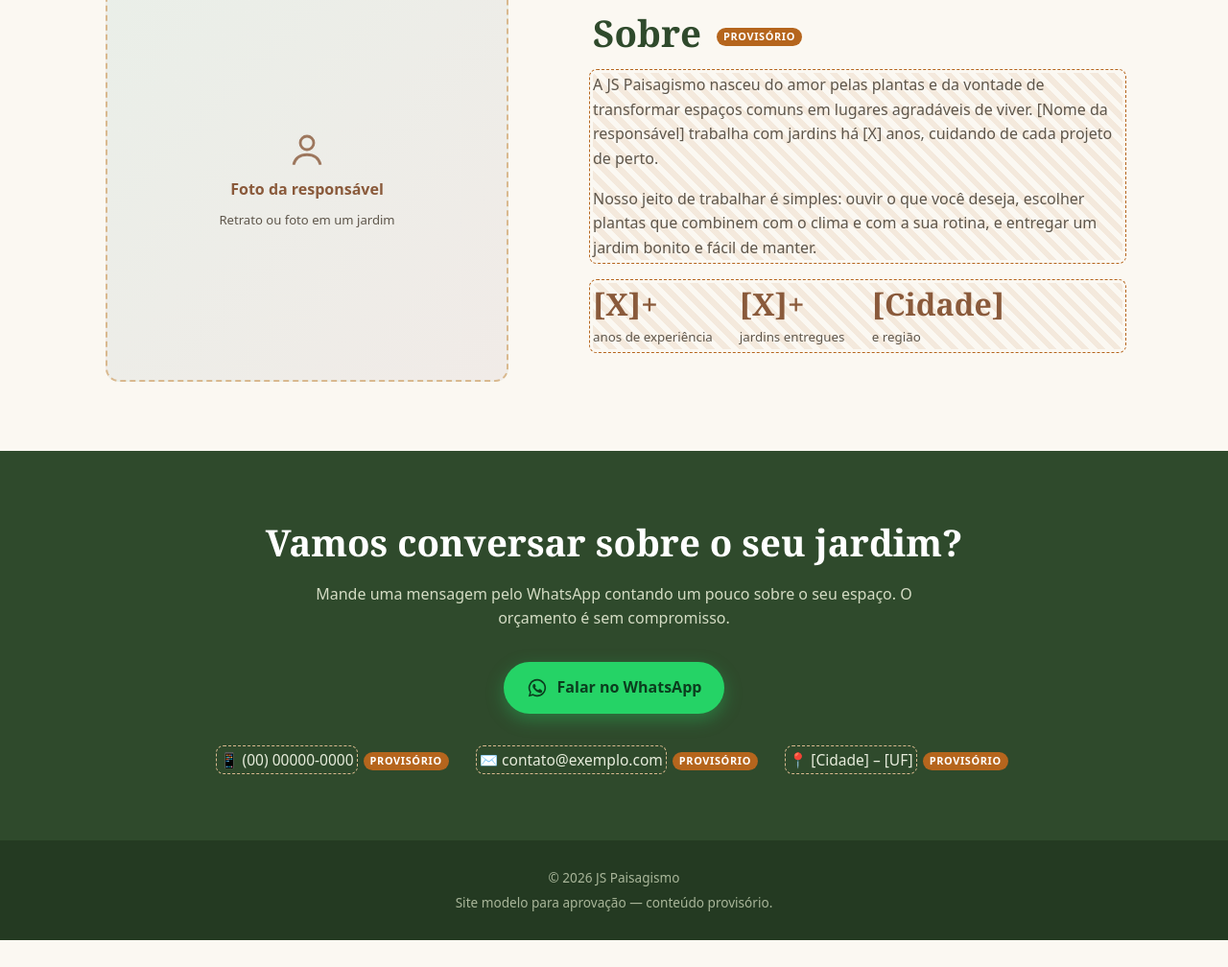
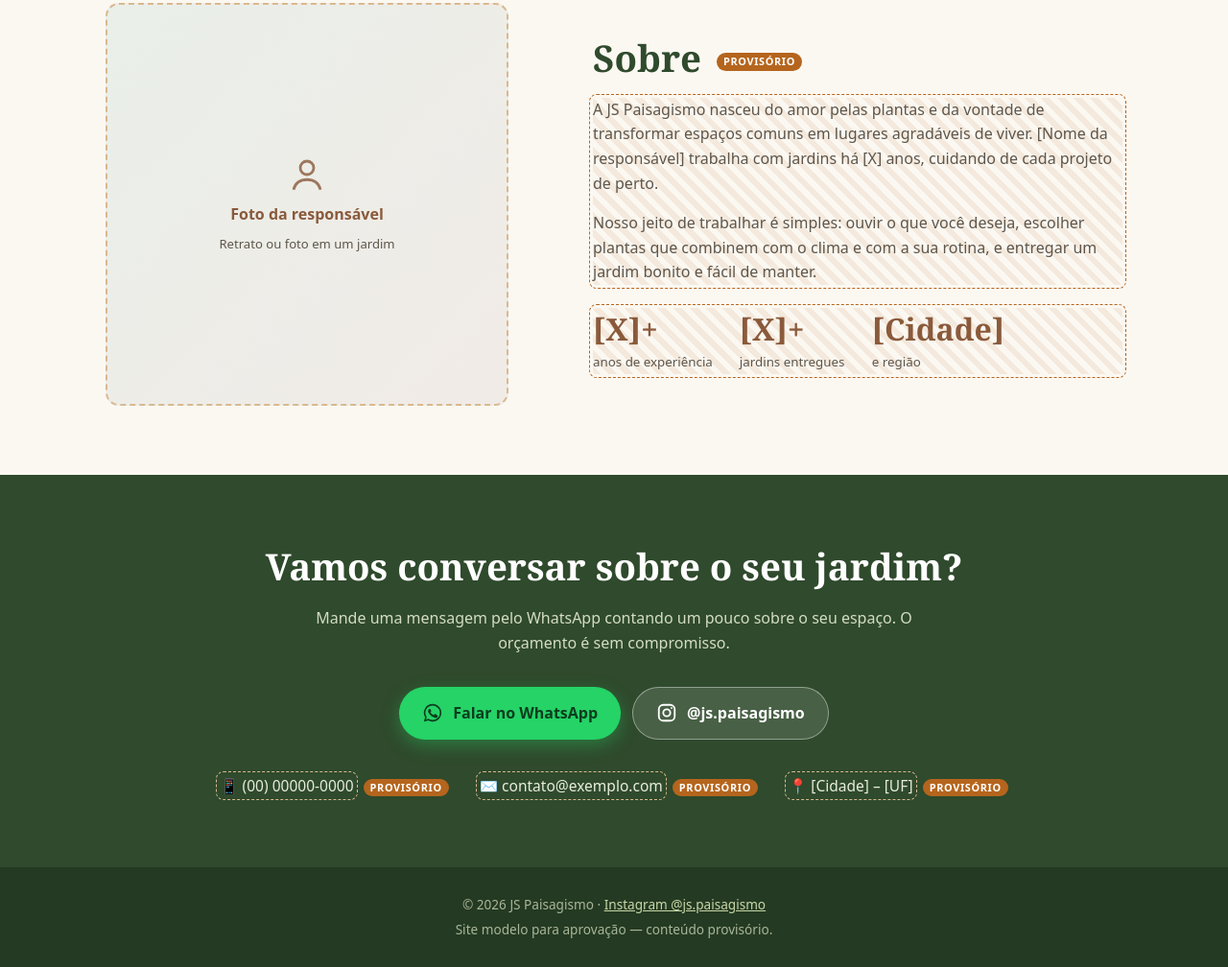
Before and after one commit to wiezbicki-juan/js-paisagismo, a plain HTML site: page index.html in a window 1280 px wide. Shown: the part 2310-3318 px from the top of the page at 96% size. Before the commit the page ends 3290 px from the top, so only its background shows below. Drawn offline with Linux system fonts and the light colour scheme.

Commit message:
Adiciona links para o Instagram @js.paisagismo
Co-Authored-By: Claude Opus 5.5 <noreply@anthropic.com>
Claude-Session: https://claude.ai/code/session_01Dy36V18hmwyX3V8LY7P3Yr

```diff
--- a/index.html
+++ b/index.html
@@ -64,7 +64,7 @@ header{position:sticky;top:0;z-index:10;background:rgba(251,248,242,.94);backdro
 .btn{display:inline-flex;align-items:center;gap:10px;padding:14px 24px;border-radius:999px;font-weight:600;text-decoration:none;font-size:1rem;transition:transform .15s,box-shadow .15s}
 .btn:hover{transform:translateY(-2px)}
 .btn-whats{background:#25d366;color:#0b3d1e;box-shadow:0 6px 18px rgba(37,211,102,.35)}
-.btn-whats svg{width:22px;height:22px}
+.btn-whats svg,.btn-claro svg{width:22px;height:22px}
 .btn-claro{background:rgba(255,255,255,.12);color:#fff;border:1px solid rgba(255,255,255,.4)}
 
 /* Serviços */
@@ -190,7 +190,7 @@ footer p{margin:4px 0}
   <section class="galeria" id="trabalhos">
     <div class="container">
       <h2>Trabalhos</h2>
-      <p class="intro">Alguns jardins que já fizemos. <span class="selo">fotos a incluir</span></p>
+      <p class="intro">Alguns jardins que já fizemos. <span class="selo">fotos a incluir</span><br>Veja mais no Instagram: <a href="https://www.instagram.com/js.paisagismo/" target="_blank" rel="noopener">@js.paisagismo</a></p>
       <div class="grade-fotos">
         <!-- Para trocar: substitua cada <div class="foto">…</div> por <img class="foto" src="fotos/nome.jpg" alt="descrição" loading="lazy" style="object-fit:cover;border:0;padding:0"> -->
         <div class="foto" role="img" aria-label="Espaço reservado para foto"><svg viewBox="0 0 24 24" fill="none" stroke-width="1.6" aria-hidden="true"><rect x="3" y="5" width="18" height="14" rx="2"/><circle cx="9" cy="10" r="2"/><path d="M21 16l-5-5-8 8"/></svg><strong>Foto do seu trabalho</strong><span>Destaque — jardim principal</span></div>
@@ -234,6 +234,10 @@ footer p{margin:4px 0}
           <svg viewBox="0 0 24 24" aria-hidden="true"><path fill="currentColor" d="M12 2a10 10 0 0 0-8.6 15.1L2 22l5-1.3A10 10 0 1 0 12 2zm0 18.2c-1.5 0-3-.4-4.3-1.2l-.3-.2-3 .8.8-2.9-.2-.3A8.2 8.2 0 1 1 12 20.2zm4.5-6.1c-.2-.1-1.5-.7-1.7-.8-.2-.1-.4-.1-.6.1l-.8 1c-.1.2-.3.2-.5.1a6.7 6.7 0 0 1-3.3-2.9c-.3-.4.2-.4.7-1.3.1-.2 0-.3 0-.4l-.8-1.8c-.2-.5-.4-.4-.6-.4h-.5a1 1 0 0 0-.7.3c-.2.3-.9.9-.9 2.2s1 2.6 1.1 2.7c.1.2 1.9 2.9 4.6 4.1 1.7.7 2.4.8 3.2.7.5-.1 1.5-.6 1.8-1.2.2-.6.2-1.1.1-1.2l-.4-.2z"/></svg>
           Falar no WhatsApp
         </a>
+        <a class="btn btn-claro" href="https://www.instagram.com/js.paisagismo/" target="_blank" rel="noopener">
+          <svg viewBox="0 0 24 24" fill="none" stroke="currentColor" stroke-width="2" aria-hidden="true"><rect x="3" y="3" width="18" height="18" rx="5"/><circle cx="12" cy="12" r="4"/><circle cx="17.5" cy="6.5" r="1" fill="currentColor" stroke="none"/></svg>
+          @js.paisagismo
+        </a>
       </div>
       <ul class="dados">
         <li><span class="prov">📱 (00) 00000-0000</span> <span class="selo">provisório</span></li>
@@ -245,7 +249,7 @@ footer p{margin:4px 0}
 </main>
 
 <footer>
-  <p>© <span id="ano">2026</span> JS Paisagismo</p>
+  <p>© <span id="ano">2026</span> JS Paisagismo · <a href="https://www.instagram.com/js.paisagismo/" target="_blank" rel="noopener" style="color:#c9d7a8">Instagram @js.paisagismo</a></p>
   <p>Site modelo para aprovação — conteúdo provisório.</p>
 </footer>
 
```
